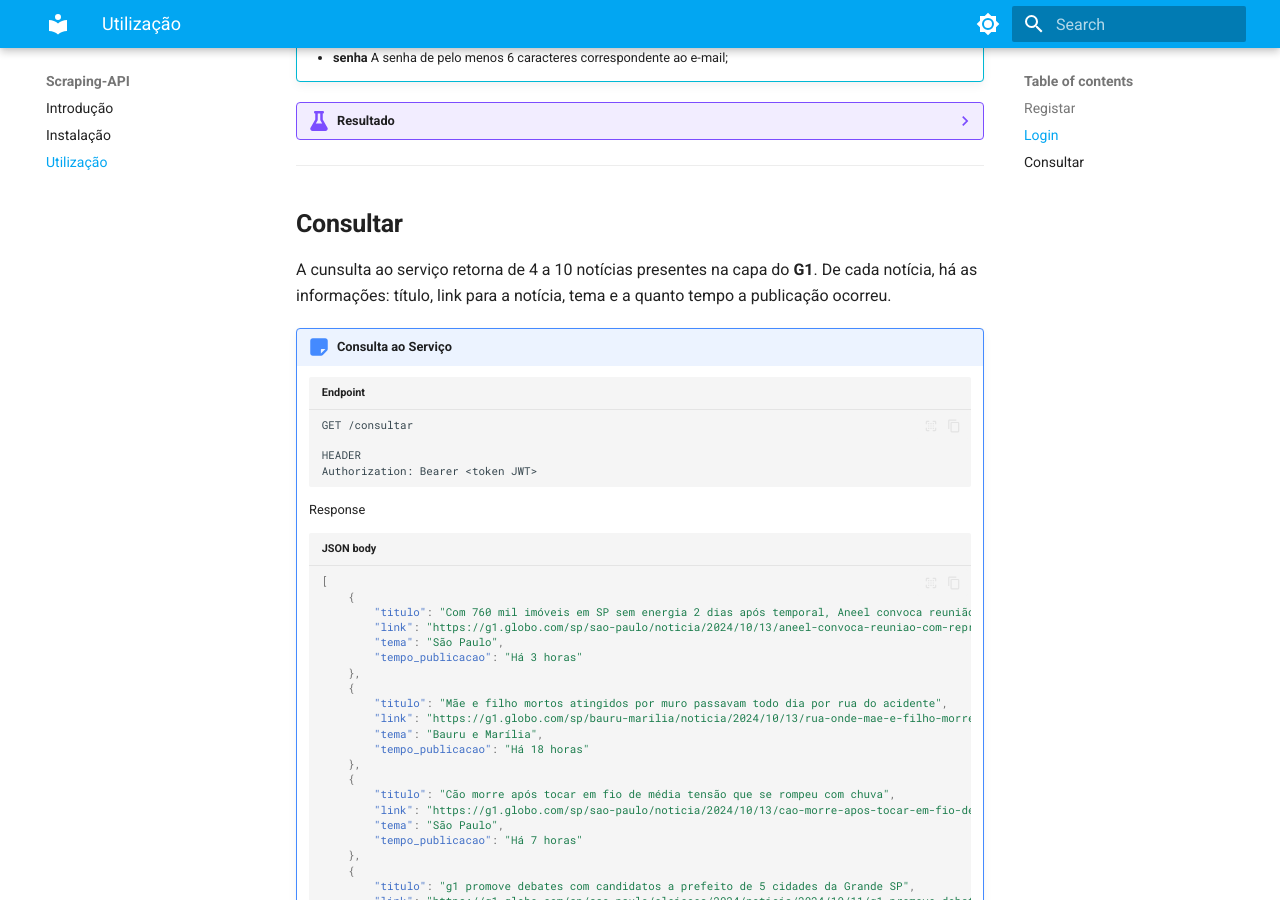
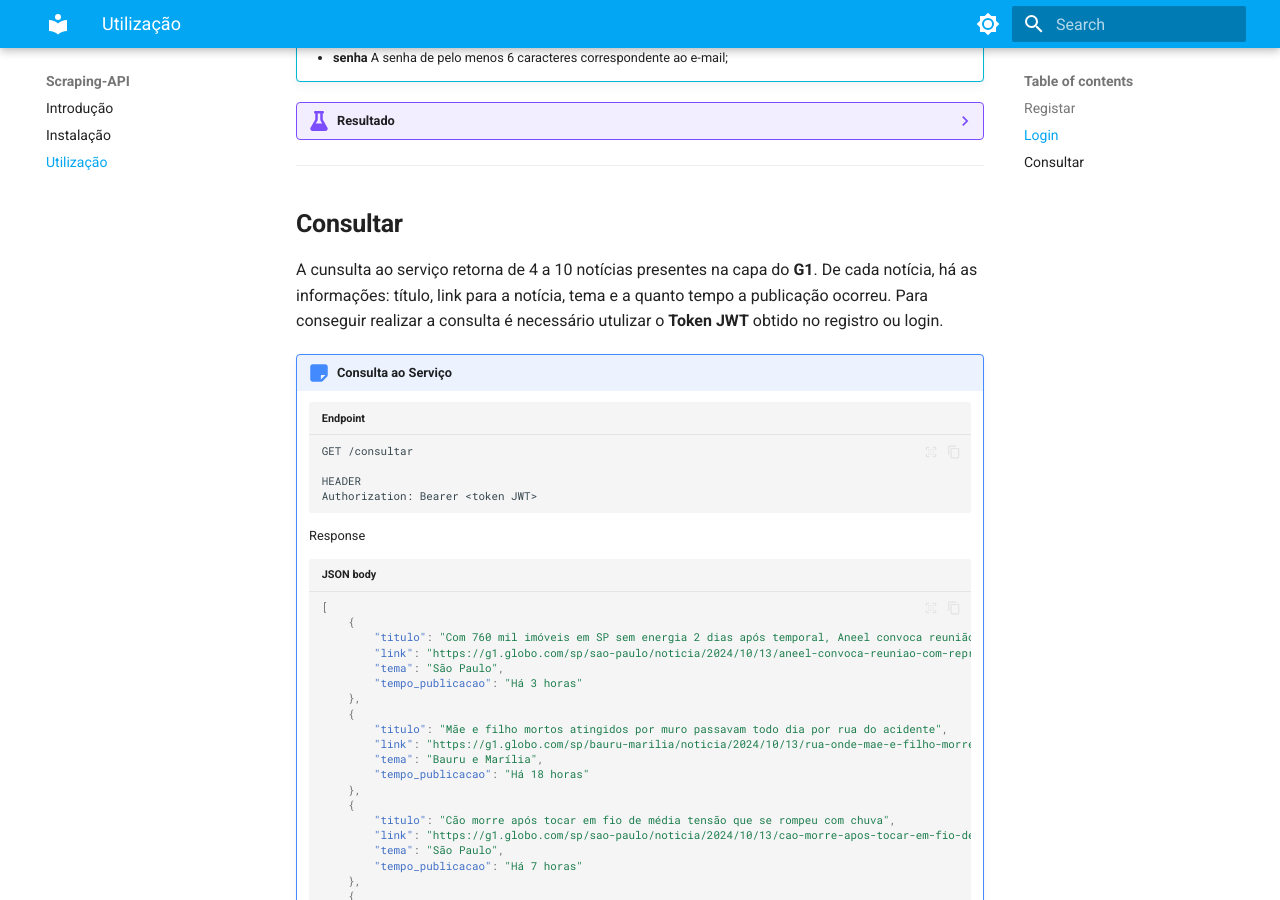
Before and after one commit to rafaeldbo/scraping-api, an MkDocs documentation site: the page built from docs/use.md, in a window 1280 px wide and 900 px high, scrolled down 1876 px. Built offline with MkDocs 1.6.1 and Material for MkDocs 9.7.7, drawn with Linux system fonts in a browser that asks for light colours.

````diff
--- a/docs/use.md
+++ b/docs/use.md
@@ -85,7 +85,7 @@ Utilize esse endpoint se autenticar como usuário do serviço e receber de volta
 ---
 ## **Consultar**
 
-A cunsulta ao serviço retorna de 4 a 10 notícias presentes na capa do **G1**. De cada notícia, há as informações: título, link para a notícia, tema e a quanto tempo a publicação ocorreu.
+A cunsulta ao serviço retorna de 4 a 10 notícias presentes na capa do **G1**. De cada notícia, há as informações: título, link para a notícia, tema e a quanto tempo a publicação ocorreu. Para conseguir realizar a consulta é necessário utulizar o **Token JWT** obtido no registro ou login.
 
 !!! note "Consulta ao Serviço"
 
@@ -125,6 +125,6 @@ A cunsulta ao serviço retorna de 4 a 10 notícias presentes na capa do **G1**.
         }
     ]
     ```
-    ???- example "Resultado"
-        === "Postman"
-            ![Testando Endpoit "/consultar"](./img/consultar.png)
+???- example "Resultado"
+    === "Postman"
+        ![Testando Endpoit "/consultar"](./img/consultar.png)
````
Also changed, not shown: README.md (+1 -1 lines), docs/index.md (+1 -1 lines).
